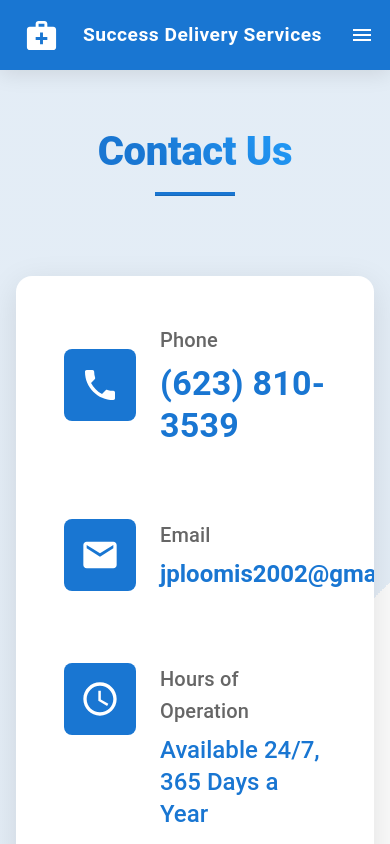
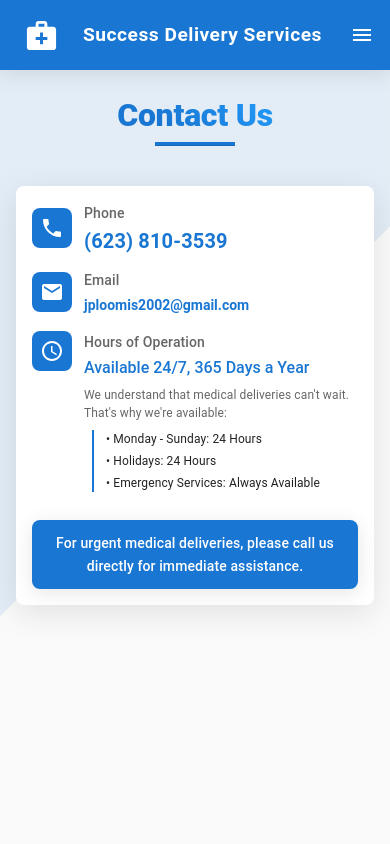
Before and after one commit to jloomis87/SDSWebsite, a React (Vite) app: page /contact in a window 390 px wide. Shown: the top 844 px of the page. Built offline with nearby package versions, Linux system fonts and the light colour scheme.

Commit message:
fixing contact us page for mobile

```diff
--- a/src/pages/Contact.tsx
+++ b/src/pages/Contact.tsx
@@ -11,8 +11,9 @@
       margin: 0,
       padding: 0,
       display: 'flex',
-      alignItems: 'center',
-      pt: '64px', // AppBar height
+      alignItems: { xs: 'flex-start', md: 'center' },
+      pt: { xs: '80px', md: '64px' }, // Adjusted AppBar height
+      pb: { xs: 2, md: 0 },
       position: 'relative',
       '&::before': {
         content: '""',
@@ -26,12 +27,16 @@
         zIndex: 0,
       }
     }}>
-      <Container maxWidth="lg" sx={{ py: 8, position: 'relative', zIndex: 1 }}>
+      <Container maxWidth="lg" sx={{
+        py: { xs: 2, sm: 4, md: 8 },
+        position: 'relative',
+        zIndex: 1
+      }}>
         <Box sx={{
           display: 'flex',
           flexDirection: 'column',
           alignItems: 'center',
-          mb: 6
+          mb: { xs: 3, sm: 4, md: 6 }
         }}>
           <Typography
             variant="h2"
@@ -40,11 +45,11 @@
             align="center"
             sx={{
               fontWeight: 800,
-              fontSize: { xs: '2.5rem', md: '3.5rem' },
+              fontSize: { xs: '2rem', sm: '2.5rem', md: '3.5rem' },
               background: 'linear-gradient(45deg, #1976d2 30%, #2196f3 90%)',
               backgroundClip: 'text',
               textFillColor: 'transparent',
-              mb: 2
+              mb: { xs: 1, sm: 2 }
             }}
           >
             Contact Us
@@ -53,21 +58,21 @@
             width: '80px',
             height: '4px',
             backgroundColor: 'primary.main',
-            mb: 4
+            mb: { xs: 2, sm: 3, md: 4 }
           }} />
         </Box>
 
-        <Grid container spacing={4} justifyContent="center">
+        <Grid container spacing={2} justifyContent="center">
           <Grid item xs={12} md={8}>
             <Paper elevation={3} sx={{
-              p: 6,
-              borderRadius: 4,
+              p: { xs: 2, sm: 3, md: 4 },
+              borderRadius: { xs: 2, md: 4 },
               boxShadow: '0 8px 32px rgba(0,0,0,0.1)',
               background: 'white',
               position: 'relative',
               overflow: 'hidden'
             }}>
-              <Grid container spacing={6}>
+              <Grid container spacing={{ xs: 2, sm: 3, md: 4 }}>
                 <Grid item xs={12}>
                   <a
                     href="tel:+16238103539"
@@ -80,7 +85,6 @@
                     <Box sx={{
                       display: 'flex',
                       alignItems: 'center',
-                      mb: 3,
                       transition: 'all 0.2s ease-in-out',
                       cursor: 'pointer',
                       '&:hover': {
@@ -98,18 +102,22 @@
                         sx={{
                           bgcolor: 'primary.main',
                           borderRadius: 2,
-                          p: 2,
-                          mr: 3,
+                          p: { xs: 1, sm: 1.5 },
+                          mr: { xs: 1.5, sm: 2 },
                           display: 'flex',
                           alignItems: 'center',
                           justifyContent: 'center',
                           transition: 'background-color 0.2s'
                         }}
                       >
-                        <PhoneIcon sx={{ fontSize: 40, color: 'white' }} />
+                        <PhoneIcon sx={{ fontSize: { xs: 24, sm: 32 }, color: 'white' }} />
                       </Box>
                       <Box>
-                        <Typography variant="h6" gutterBottom color="text.secondary" sx={{ fontWeight: 500 }}>
+                        <Typography variant="h6" gutterBottom color="text.secondary" sx={{
+                          fontWeight: 500,
+                          fontSize: { xs: '0.875rem', sm: '1rem' },
+                          mb: 0.5
+                        }}>
                           Phone
                         </Typography>
                         <Typography
@@ -118,7 +126,8 @@
                           sx={{
                             fontWeight: 'bold',
                             color: 'primary.main',
-                            transition: 'color 0.2s'
+                            transition: 'color 0.2s',
+                            fontSize: { xs: '1.25rem', sm: '1.5rem', md: '1.75rem' }
                           }}
                         >
                           (623) 810-3539
@@ -140,7 +149,6 @@
                     <Box sx={{
                       display: 'flex',
                       alignItems: 'center',
-                      mb: 3,
                       transition: 'all 0.2s ease-in-out',
                       cursor: 'pointer',
                       '&:hover': {
@@ -158,18 +166,22 @@
                         sx={{
                           bgcolor: 'primary.main',
                           borderRadius: 2,
-                          p: 2,
-                          mr: 3,
+                          p: { xs: 1, sm: 1.5 },
+                          mr: { xs: 1.5, sm: 2 },
                           display: 'flex',
                           alignItems: 'center',
                           justifyContent: 'center',
                           transition: 'background-color 0.2s'
                         }}
                       >
-                        <EmailIcon sx={{ fontSize: 40, color: 'white' }} />
+                        <EmailIcon sx={{ fontSize: { xs: 24, sm: 32 }, color: 'white' }} />
                       </Box>
                       <Box>
-                        <Typography variant="h6" gutterBottom color="text.secondary" sx={{ fontWeight: 500 }}>
+                        <Typography variant="h6" gutterBottom color="text.secondary" sx={{
+                          fontWeight: 500,
+                          fontSize: { xs: '0.875rem', sm: '1rem' },
+                          mb: 0.5
+                        }}>
                           Email
                         </Typography>
                         <Typography
@@ -178,7 +190,9 @@
                           sx={{
                             fontWeight: 'bold',
                             color: 'primary.main',
-                            transition: 'color 0.2s'
+                            transition: 'color 0.2s',
+                            fontSize: { xs: '0.875rem', sm: '1rem', md: '1.25rem' },
+                            wordBreak: 'break-word'
                           }}
                         >
                           jploomis2002@gmail.com
@@ -196,37 +210,61 @@
                     <Box sx={{
                       bgcolor: 'primary.main',
                       borderRadius: 2,
-                      p: 2,
-                      mr: 3,
+                      p: { xs: 1, sm: 1.5 },
+                      mr: { xs: 1.5, sm: 2 },
                       display: 'flex',
                       alignItems: 'center',
                       justifyContent: 'center'
                     }}>
-                      <AccessTimeIcon sx={{ fontSize: 40, color: 'white' }} />
+                      <AccessTimeIcon sx={{ fontSize: { xs: 24, sm: 32 }, color: 'white' }} />
                     </Box>
                     <Box>
-                      <Typography variant="h6" gutterBottom color="text.secondary" sx={{ fontWeight: 500 }}>
+                      <Typography variant="h6" gutterBottom color="text.secondary" sx={{
+                        fontWeight: 500,
+                        fontSize: { xs: '0.875rem', sm: '1rem' },
+                        mb: 0.5
+                      }}>
                         Hours of Operation
                       </Typography>
-                      <Typography variant="h5" color="primary" sx={{ mb: 2, fontWeight: 'medium' }}>
+                      <Typography variant="h5" color="primary" sx={{
+                        mb: 1,
+                        fontWeight: 'medium',
+                        fontSize: { xs: '1rem', sm: '1.25rem', md: '1.5rem' }
+                      }}>
                         Available 24/7, 365 Days a Year
                       </Typography>
-                      <Typography variant="body1" sx={{ mb: 2, color: 'text.secondary' }}>
+                      <Typography variant="body1" sx={{
+                        mb: 1,
+                        color: 'text.secondary',
+                        fontSize: { xs: '0.75rem', sm: '0.875rem' }
+                      }}>
                         We understand that medical deliveries can't wait. That's why we're available:
                       </Typography>
                       <Box sx={{
-                        ml: 2,
-                        borderLeft: 3,
+                        ml: { xs: 1, sm: 2 },
+                        borderLeft: 2,
                         borderColor: 'primary.main',
-                        pl: 3
+                        pl: { xs: 1.5, sm: 2 }
                       }}>
-                        <Typography variant="body1" sx={{ mb: 1.5, color: 'text.primary' }}>
+                        <Typography variant="body1" sx={{
+                          mb: 0.5,
+                          color: 'text.primary',
+                          fontSize: { xs: '0.75rem', sm: '0.875rem' }
+                        }}>
                           • Monday - Sunday: 24 Hours
                         </Typography>
-                        <Typography variant="body1" sx={{ mb: 1.5, color: 'text.primary' }}>
+                        <Typography variant="body1" sx={{
+                          mb: 0.5,
+                          color: 'text.primary',
+                          fontSize: { xs: '0.75rem', sm: '0.875rem' }
+                        }}>
                           • Holidays: 24 Hours
                         </Typography>
-                        <Typography variant="body1" sx={{ mb: 1.5, color: 'text.primary' }}>
+                        <Typography variant="body1" sx={{
+                          mb: 0.5,
+                          color: 'text.primary',
+                          fontSize: { xs: '0.75rem', sm: '0.875rem' }
+                        }}>
                           • Emergency Services: Always Available
                         </Typography>
                       </Box>
@@ -236,8 +274,8 @@
 
                 <Grid item xs={12}>
                   <Box sx={{
-                    mt: 4,
-                    p: 3,
+                    mt: { xs: 1, sm: 2 },
+                    p: { xs: 1.5, sm: 2 },
                     bgcolor: 'primary.main',
                     color: 'white',
                     borderRadius: 2,
@@ -247,7 +285,8 @@
                     <Typography
                       variant="h6"
                       sx={{
-                        fontWeight: 500
+                        fontWeight: 500,
+                        fontSize: { xs: '0.875rem', sm: '1rem' }
                       }}
                     >
                       For urgent medical deliveries, please call us directly for immediate assistance.
```
